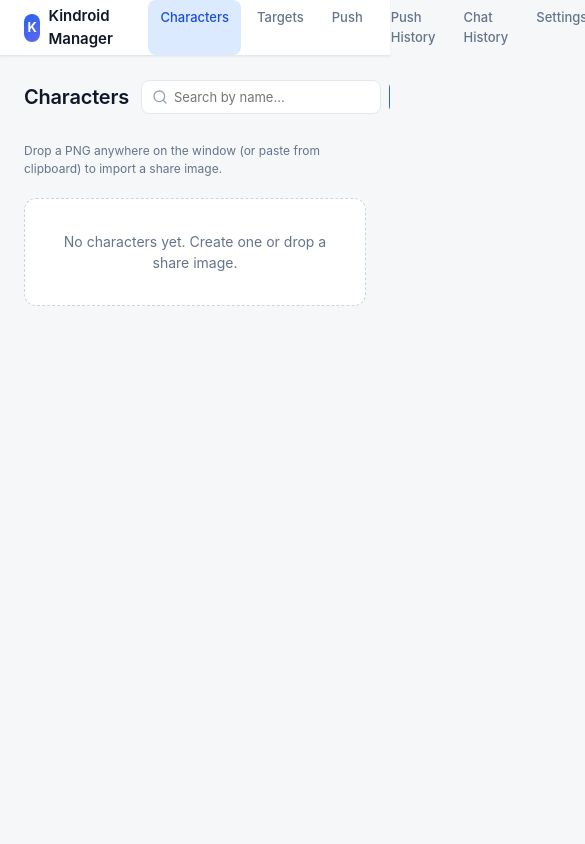
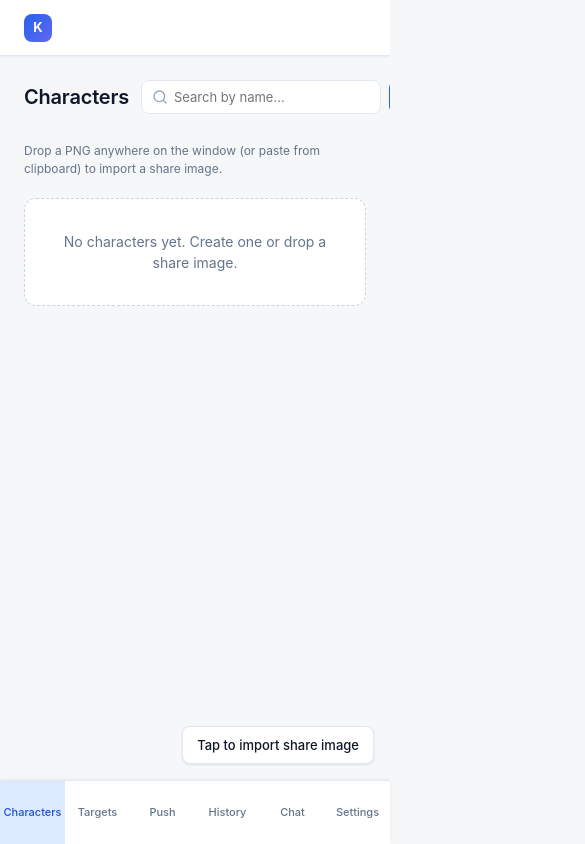
Before and after one commit to kuss-ms/Kindroid-Manager, a React (Vite) app: page /characters in a window 390 px wide. Shown: the whole page, 585 px wide, since content can reach past the window. Built offline with nearby package versions, Linux system fonts and the light colour scheme.

Commit message:
Add mobile bottom nav and file-picker share-image import

```diff
--- a/src/components/AppLayout.tsx
+++ b/src/components/AppLayout.tsx
@@ -9,6 +9,7 @@ export function AppLayout() {
   const navigate = useNavigate();
   const [dropActive, setDropActive] = useState(false);
   const dragCounter = useRef(0);
+  const fileInputRef = useRef<HTMLInputElement>(null);
   const settings = useQuery({ queryKey: ['settings'], queryFn: api.getSettings });
   const characters = useQuery({ queryKey: ['characters'], queryFn: api.listCharacters });
   const targets = useQuery({ queryKey: ['targets'], queryFn: api.listTargets });
@@ -91,7 +92,8 @@ export function AppLayout() {
         {' '}
         <div className="app-brand">
           {' '}
-          <span className="app-brand-mark">K</span> Kindroid Manager{' '}
+          <span className="app-brand-mark">K</span>{' '}
+          <span className="app-brand-text">Kindroid Manager</span>{' '}
         </div>{' '}
         <nav className="app-nav">
           {' '}
@@ -126,13 +128,69 @@ export function AppLayout() {
         {' '}
         <Outlet />{' '}
       </main>{' '}
+      <input
+        ref={fileInputRef}
+        type="file"
+        accept="image/png,image/*"
+        className="app-file-input"
+        onChange={async (e) => {
+          const file = e.target.files?.[0];
+          e.target.value = '';
+          if (file) {
+            const buf = await file.arrayBuffer();
+            const bytes = Array.from(new Uint8Array(buf));
+            try {
+              const draft = await api.importShareImage(bytes);
+              queryClient.setQueryData(['character', draft.id], draft);
+              queryClient.invalidateQueries({ queryKey: ['characters'] });
+              toast('success', `Imported "${draft.name}"`);
+              navigate(`/characters/${draft.id}`);
+            } catch (err) {
+              toast('error', errorMessage(err));
+            }
+          }
+        }}
+      />
+      <button
+        type="button"
+        className="app-import-btn"
+        onClick={() => fileInputRef.current?.click()}
+      >
+        Tap to import share image
+      </button>{' '}
+      <nav className="app-bottom-nav">
+        {' '}
+        <NavLink to="/characters" className={({ isActive }) => (isActive ? 'active' : '')}>
+          {' '}
+          Characters{' '}
+        </NavLink>{' '}
+        <NavLink to="/targets" className={({ isActive }) => (isActive ? 'active' : '')}>
+          {' '}
+          Targets{' '}
+        </NavLink>{' '}
+        <NavLink to="/push" className={({ isActive }) => (isActive ? 'active' : '')}>
+          {' '}
+          Push{' '}
+        </NavLink>{' '}
+        <NavLink to="/history" className={({ isActive }) => (isActive ? 'active' : '')}>
+          {' '}
+          History{' '}
+        </NavLink>{' '}
+        <NavLink to="/chat-history" className={({ isActive }) => (isActive ? 'active' : '')}>
+          {' '}
+          Chat{' '}
+        </NavLink>{' '}
+        <NavLink to="/settings" className={({ isActive }) => (isActive ? 'active' : '')}>
+          {' '}
+          Settings{' '}
+        </NavLink>{' '}
+      </nav>{' '}
       {dropActive && (
         <div className="drop-overlay">
           {' '}
           <div className="drop-card">
             {' '}
-            <div className="drop-icon">⬇</div>{' '}
-            <div className="drop-title">Drop a Kindroid share image</div>{' '}
+            <div className="drop-icon">⬇</div> <div className="drop-title">Drop a Kindroid share image</div>{' '}
             <div className="drop-sub">PNG with embedded persona metadata</div>{' '}
           </div>{' '}
         </div>
--- a/src/components/OnboardingBanner.tsx
+++ b/src/components/OnboardingBanner.tsx
@@ -9,7 +9,7 @@ export function OnboardingBanner() {
       <span>
         {' '}
         <strong>Get started:</strong> 1) add your API token in Settings, 2) drop a share image
-        anywhere (or paste) to create a Character, 3) add a Target, 4) push.{' '}
+        anywhere (or paste) to create a Character. On mobile, tap the import area to pick a file. 3) add a Target, 4) push.{' '}
       </span>{' '}
       <button
         onClick={() => {
--- a/src/styles/global.css
+++ b/src/styles/global.css
@@ -242,6 +242,86 @@ select {
 @media (max-width: 720px) {
   .section-grid {
     grid-template-columns: 1fr;
+  }
+} /* Mobile bottom nav + import button + full-screen modals.
+   See .kilo/plans/1785596514600-android-deployment-plan.md step 5.
+   The hidden <input> + "Tap to import" button is the fallback for
+   share-image import on touch devices (the global drag-drop / paste
+   handlers do not work on Android System WebView). */
+.app-file-input {
+  display: none;
+}
+.app-import-btn {
+  display: inline-flex;
+  position: fixed;
+  right: var(--space-4);
+  bottom: var(--space-4);
+  z-index: 50;
+  padding: 10px 14px;
+  border-radius: var(--radius);
+  border: 1px solid var(--border);
+  background: var(--surface);
+  color: var(--text);
+  box-shadow: var(--shadow);
+  font-weight: 500;
+  font-size: 13px;
+}
+.app-bottom-nav {
+  display: none;
+}
+@media (max-width: 720px) {
+  .app-brand-text {
+    display: none;
+  }
+  .app-nav {
+    display: none;
+  }
+  .app-import-btn {
+    bottom: 80px;
+  }
+  .app-bottom-nav {
+    display: flex;
+    position: fixed;
+    bottom: 0;
+    left: 0;
+    right: 0;
+    height: 64px;
+    background: var(--surface);
+    border-top: 1px solid var(--border);
+    box-shadow: 0 -1px 3px rgba(15, 23, 42, 0.06);
+    z-index: 60;
+  }
+  .app-bottom-nav a {
+    flex: 1;
+    display: flex;
+    align-items: center;
+    justify-content: center;
+    color: var(--text-muted);
+    font-weight: 500;
+    font-size: 11px;
+    text-decoration: none;
+    border: none;
+    padding: 0 2px;
+  }
+  .app-bottom-nav a.active {
+    color: var(--primary-hover);
+    background: var(--primary-soft);
+  }
+  .app-main {
+    padding-bottom: 80px;
+  }
+  .modal {
+    max-width: 100vw;
+    max-height: 100vh;
+    width: 100%;
+    height: 100%;
+    border-radius: 0;
+    min-width: 0;
+  }
+  .table {
+    display: block;
+    max-width: 100%;
+    overflow-x: auto;
   }
 } /* Buttons */
 .btn {
```
